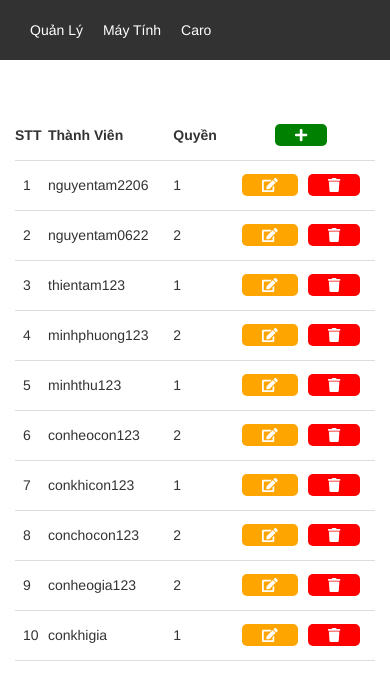
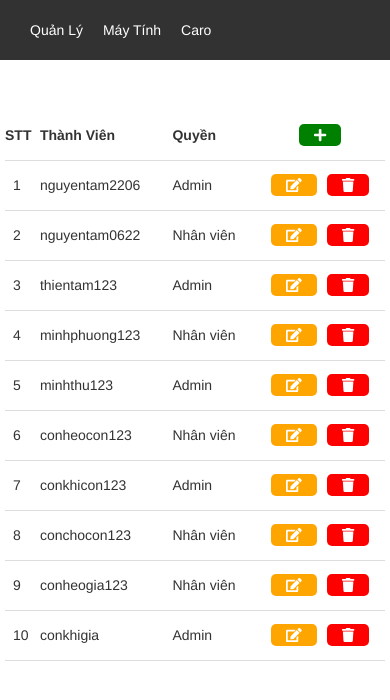
Before and after one commit to NguyenTam2206/ung-dung, a React (Create React App) app: page /#/applications/ca-ro in a window 390 px wide. Shown: the top 700 px of the page. Built offline with nearby package versions, Linux system fonts and the light colour scheme.

Commit message:
fixed mobile version

```diff
--- a/src/components/App/App.js
+++ b/src/components/App/App.js
@@ -1,15 +1,15 @@
 import React from 'react';
 import Navi from '../Navi/Navi';
-import {BrowserRouter as Router} from "react-router-dom";
+
 import RouterURL from '../RouterURL/RouterURL';
 
 const App = () => {
     return (
         <div>
-            <Router>
+
                 <Navi />
                 <RouterURL />
-            </Router>
+
         </div>
     );
 }
--- a/src/components/Calculatorpage/OutputScreen/OutputScreenRow/OutputScreenRow.css
+++ b/src/components/Calculatorpage/OutputScreen/OutputScreenRow/OutputScreenRow.css
@@ -21,3 +21,13 @@ input[type="button"]{
 input[type="button"]:active{
     background: rgb(255, 140, 9);
 }
+
+@media (max-width: 360px) {
+    input[type="button"]{
+        width: 85px;
+    }
+
+    .screen-row input{
+        width: 255px;
+    }
+}
--- a/src/components/Navi/Navi.js
+++ b/src/components/Navi/Navi.js
@@ -12,9 +12,9 @@ const Navi = () => {
                             col-sm-12
                             col-xs-12">
                         <ul className="menu">
-                            <li><Link to="/applications/QLpage">Quản Lý</Link></li>
-                            <li><Link to="/applications/may-tinh">Máy Tính</Link></li>
-                            <li><Link to="/applications/ca-ro">Caro</Link></li>
+                            <li><Link to="/QLpage">Quản Lý</Link></li>
+                            <li><Link to="/may-tinh">Máy Tính</Link></li>
+                            <li><Link to="/ca-ro">Caro</Link></li>
                         </ul>
                     </div>
                 </div>
--- a/src/components/QLpage/Table/Table.css
+++ b/src/components/QLpage/Table/Table.css
@@ -1,5 +1,7 @@
 .tablebox {
     margin-top: 50px;
+    padding-left: 5px !important;
+    padding-right: 5px !important;
 }
 
 .editbtn:hover {
@@ -15,8 +17,8 @@
     border-radius: 5px;
     padding-top: 3px;
     padding-bottom: 3px;
-    padding-left: 20px;
-    padding-right: 20px;
+    padding-left: 15px;
+    padding-right: 15px;
     color: white;
 }
 
@@ -54,7 +56,7 @@ table {
   }
 
 th, td {
-    padding: 8px;
+    padding: 4px;
     text-align: left;
     border-bottom: 1px solid #ddd;
     height: 50px;
@@ -64,3 +66,14 @@ th, td {
 tr:hover {
     background-color:#f5f5f5;
 }
+
+@media (max-width: 320px) {
+    .them,.sua,.xoa {
+        padding-left: 10px;
+        padding-right: 10px;
+    }
+
+    .sua {
+        margin-right: 5px;
+    }
+}
--- a/src/components/QLpage/Table/Table.js
+++ b/src/components/QLpage/Table/Table.js
@@ -30,8 +30,8 @@ const Table = (props) => {
              return (   <tr key={key}>
                             <td style={{paddingLeft: '8px'}}>{ key + 1 }</td>
                             <td>{ value.username }</td>
-                            <td>{value.level}</td>
-                            <td style={{textAlign: 'center'}}><a className="editbtn sua"><FontAwesomeIcon icon={faEdit} /></a><a className="editbtn xoa"><FontAwesomeIcon icon={faTrash} /></a></td>
+                            <td>{ value.level === 1 ? 'Admin' : 'Nhân viên' }</td>
+                            <td style={{textAlign: 'center', paddingLeft: '0px', paddingRight: '0px'}}><a className="editbtn sua"><FontAwesomeIcon icon={faEdit} /></a><a className="editbtn xoa"><FontAwesomeIcon icon={faTrash} /></a></td>
                         </tr>
                     );
         });
--- a/src/components/RouterURL/RouterURL.js
+++ b/src/components/RouterURL/RouterURL.js
@@ -9,17 +9,17 @@ const RouterURL = () => {
     return (
         <div>
             <Switch>
-                <Route exact path="/applications/QLpage">
+                <Route exact path="/QLpage">
                     <QLpage />
                 </Route>
-                <Route path="/applications/may-tinh">
+                <Route path="/may-tinh">
                     <Calculatorpage />
                 </Route>
-                <Route path="/applications/ca-ro">
+                <Route path="/ca-ro">
                     <Caro />
                 </Route>
                 <Route>
-                    <QLpage path="/applications/QLpage" />
+                    <QLpage path="/QLpage" />
                 </Route>
             </Switch>
 
--- a/src/index.js
+++ b/src/index.js
@@ -4,8 +4,13 @@ import './index.css';
 import App from './components/App/App';
 import * as serviceWorker from './serviceWorker';
 import '../node_modules/bootstrap/dist/css/bootstrap.min.css';
+import { HashRouter } from "react-router-dom";
 
-ReactDOM.render(<App />, document.getElementById('root'));
+ReactDOM.render(
+    <HashRouter>
+        <App />
+    </HashRouter>
+, document.getElementById('root'));
 
 // If you want your app to work offline and load faster, you can change
 // unregister() to register() below. Note this comes with some pitfalls.
```
Also changed, not shown: package.json (+4 -4 lines), 1 other file (tests, documents, lock files or other folders).
